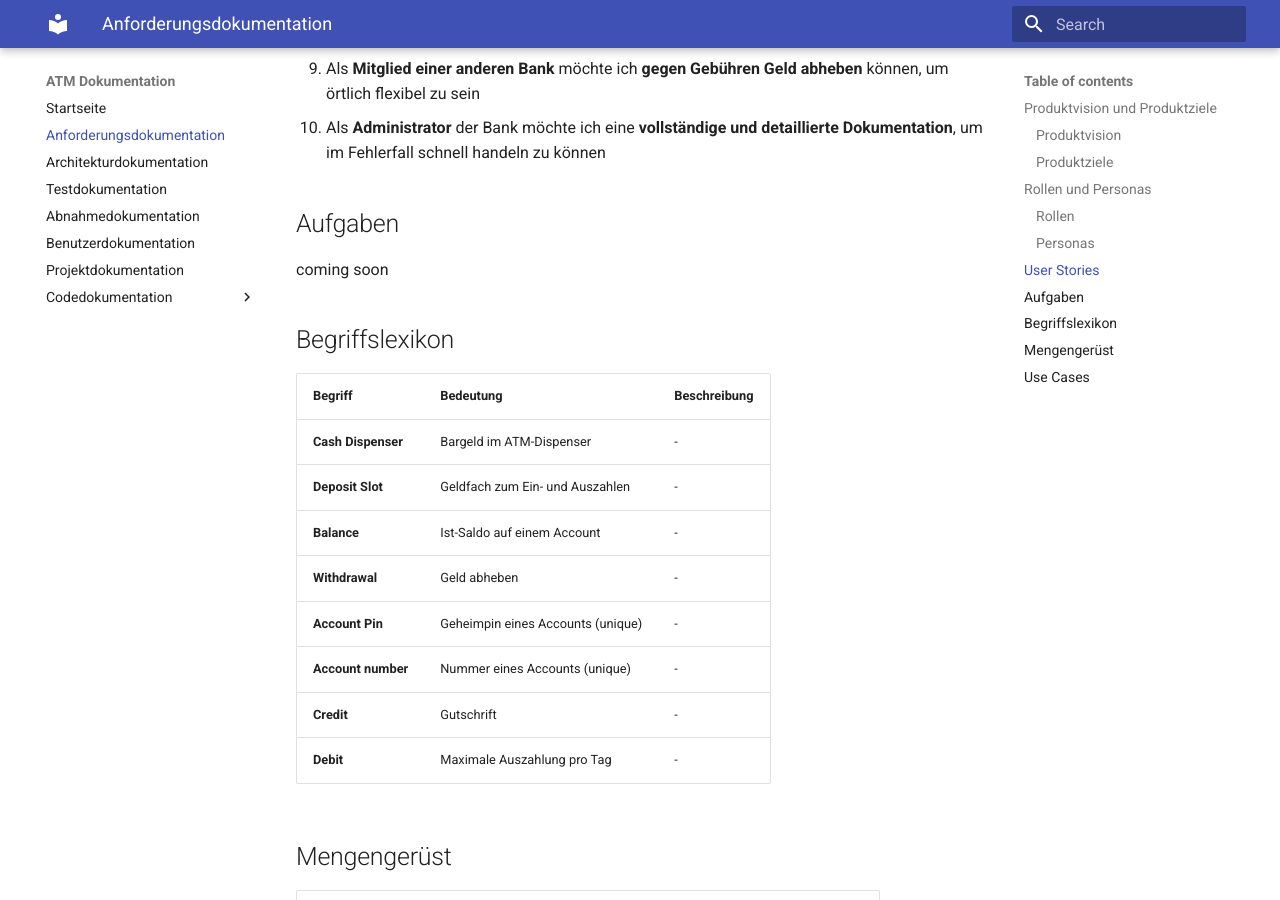
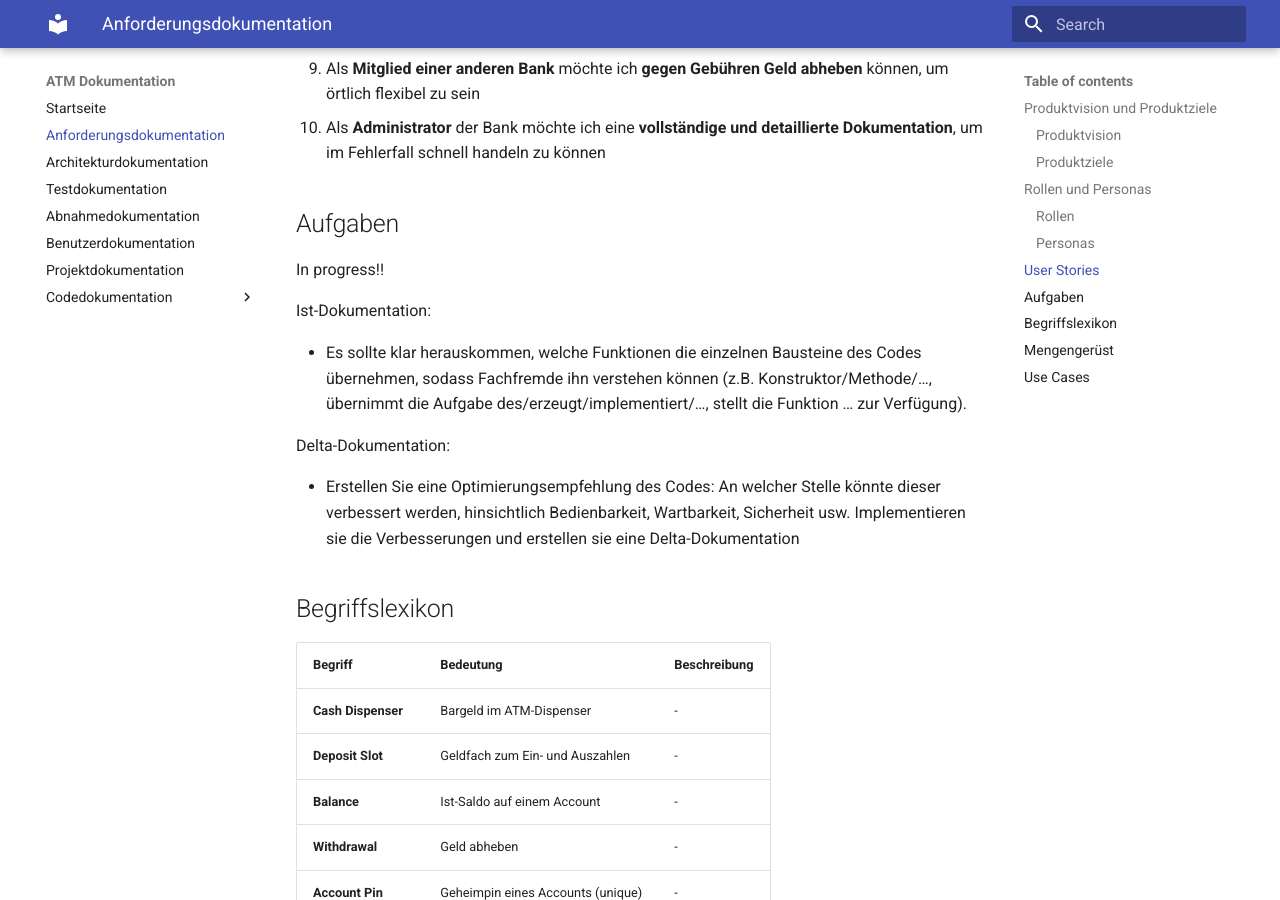
Before and after one commit to Halfpipe-SD/ATM, an MkDocs documentation site: the page built from docs/docs/requirements-docs.md, in a window 1280 px wide and 900 px high, scrolled down 3359 px. Built offline with MkDocs 1.6.1 and Material for MkDocs 9.7.7, drawn with Linux system fonts in a browser that asks for light colours.

Commit message:
#1 Aufagben added

```diff
--- a/docs/docs/requirements-docs.md
+++ b/docs/docs/requirements-docs.md
@@ -1,5 +1,4 @@
 # Anforderungsdokumentation
-
 
 ## Produktvision und Produktziele
 
@@ -13,7 +12,6 @@ Um dem Bankunternehmen nun die Verwendung des Systems zu ermöglichen, muss das
 
 Die Aufgabe unseres Teams ist es den bereits vorhandenen Code so zu überarbeiten, dass dieser voll funktionsfähig ist und eine sichere Laufzeit gewährleistet werden kann. Zur Entwicklung der Software ist eine vollständig deutsche Dokumentation vorgesehen mit **Anforderungs**-, **Architektur**-, **Test**-, **Abnahme**-, **Benutzer**-, **Projekt**-, und **Codedokumentation**.
 
-
 ## Rollen und Personas
 
 ### Rollen
@@ -22,7 +20,6 @@ Die Aufgabe unseres Teams ist es den bereits vorhandenen Code so zu überarbeite
 | ------------- | ------------------------------------------------------------------------------------------- |
 | Benutzer      | Die Benutzer sind Kunden der Bank, die den Geldautomaten zur Verfügung stellt               |
 | Administrator | Administratoren des Bankautomatensystems, die Verwaltungsrechte über alle Benutzer besitzen |
-
 
 ### Personas
 
@@ -40,7 +37,6 @@ Die Aufgabe unseres Teams ist es den bereits vorhandenen Code so zu überarbeite
 | Wünsche                 | Einfache Bedienung, wenig zum Merken        |
 
 <br>
-
 
 | Peter Lustig            | ![Peter](images\peter.jpg "Peter")                  |
 | ----------------------- | --------------------------------------------------- |
@@ -70,8 +66,6 @@ Die Aufgabe unseres Teams ist es den bereits vorhandenen Code so zu überarbeite
 | Einstellung zum Produkt | ""                                            |
 | Wünsche                 | Viele Funktionen, Wenig Konfigurationsaufwand |
 
-
-
 ## User Stories
 
 > Als **[Rolle]** möchte ich **[Ziel/Wunsch]**, um **[Nutzen]**
@@ -87,11 +81,17 @@ Die Aufgabe unseres Teams ist es den bereits vorhandenen Code so zu überarbeite
 9. Als **Mitglied einer anderen Bank** möchte ich **gegen Gebühren Geld abheben** können, um örtlich flexibel zu sein
 10. Als **Administrator** der Bank möchte ich eine **vollständige und detaillierte Dokumentation**, um im Fehlerfall schnell handeln zu können
 
-
 ## Aufgaben
 
-coming soon
+In progress!!
 
+Ist-Dokumentation:
+
+- Es sollte klar herauskommen, welche Funktionen die einzelnen Bausteine des Codes übernehmen, sodass Fachfremde ihn verstehen können (z.B. Konstruktor/Methode/…, übernimmt die Aufgabe des/erzeugt/implementiert/…, stellt die Funktion … zur Verfügung).
+
+Delta-Dokumentation:
+
+- Erstellen Sie eine Optimierungsempfehlung des Codes: An welcher Stelle könnte dieser verbessert werden, hinsichtlich Bedienbarkeit, Wartbarkeit, Sicherheit usw. Implementieren sie die Verbesserungen und erstellen sie eine Delta-Dokumentation
 
 ## Begriffslexikon
 
@@ -105,7 +105,6 @@ coming soon
 | **Account number** | Nummer eines Accounts (unique)    | -                |
 | **Credit**         | Gutschrift                        | -                |
 | **Debit**          | Maximale Auszahlung pro Tag       | -                |
-
 
 ## Mengengerüst
 
@@ -121,5 +120,4 @@ coming soon
 
 ## Use Cases
 
-
 coming soon
```
